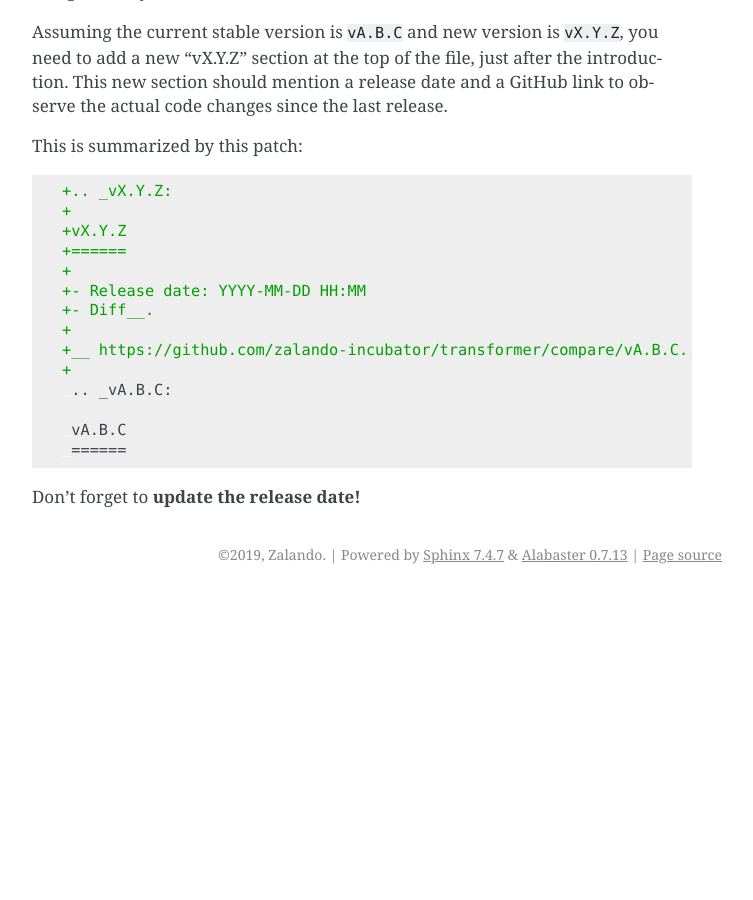
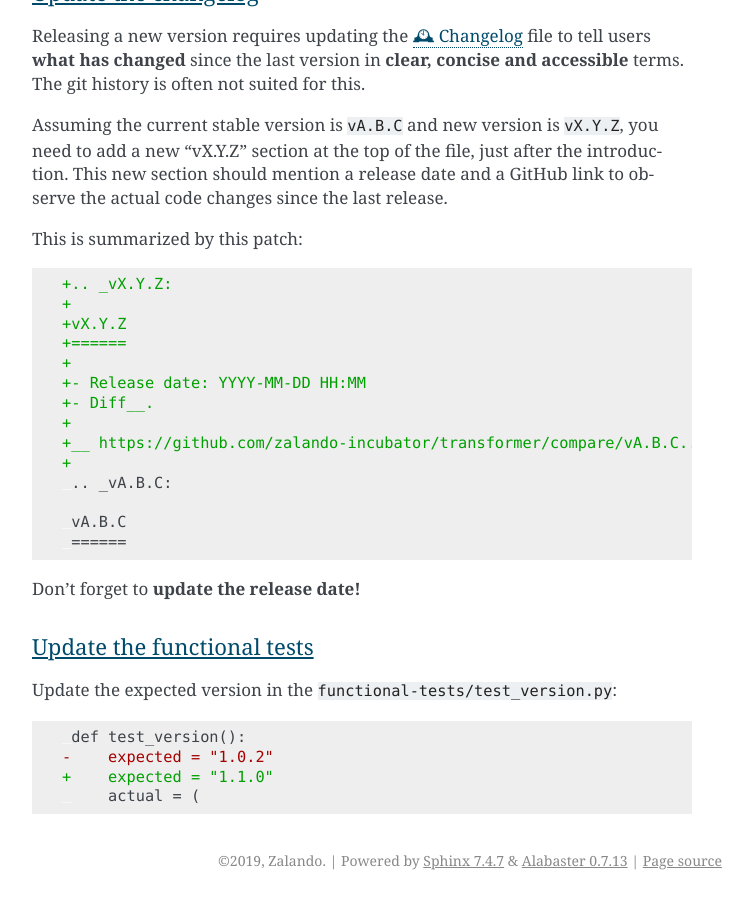
Before and after one commit to zalando-incubator/transformer, a Sphinx documentation site: the page built from docs/Versioning.rst, in a window 1280 px wide and 900 px high, scrolled down 2781 px. Shown: the whole window, without its empty margins (388-1141 px from the left). Built offline with Sphinx 7.4.7, drawn with Linux system fonts in a browser that asks for light colours; before the commit the page ends 3375 px from its top, so only the background shows below that; some of the changed text lies outside the part shown.

Commit message:
Versioning: document updating version in functional test
Signed-off-by: Thibaut Le Page <thibaut.le.page@zalando.de>

```diff
--- a/docs/Versioning.rst
+++ b/docs/Versioning.rst
@@ -34,6 +34,9 @@ Therefore, **every pull request** needs to **update the following files**:
 
 :file:`docs/conf.py`
   → Update the ``version`` and ``release`` fields.
+
+:file:`functional-tests/test_version.py`
+  → Update the ``expected`` value.
 
 Each step is described in more details in :ref:`manual-release-process`.
 We also provide a best-effort :ref:`assisted-release-process` to simplify the
@@ -166,3 +169,15 @@ This is summarized by this patch:
     ======
 
 Don't forget to **update the release date!**
+
+Update the functional tests
+'''''''''''''''''''''''''''
+
+Update the expected version in the :file:`functional-tests/test_version.py`:
+
+.. code-block:: diff
+
+    def test_version():
+   -    expected = "1.0.2"
+   +    expected = "1.1.0"
+        actual = (
```
